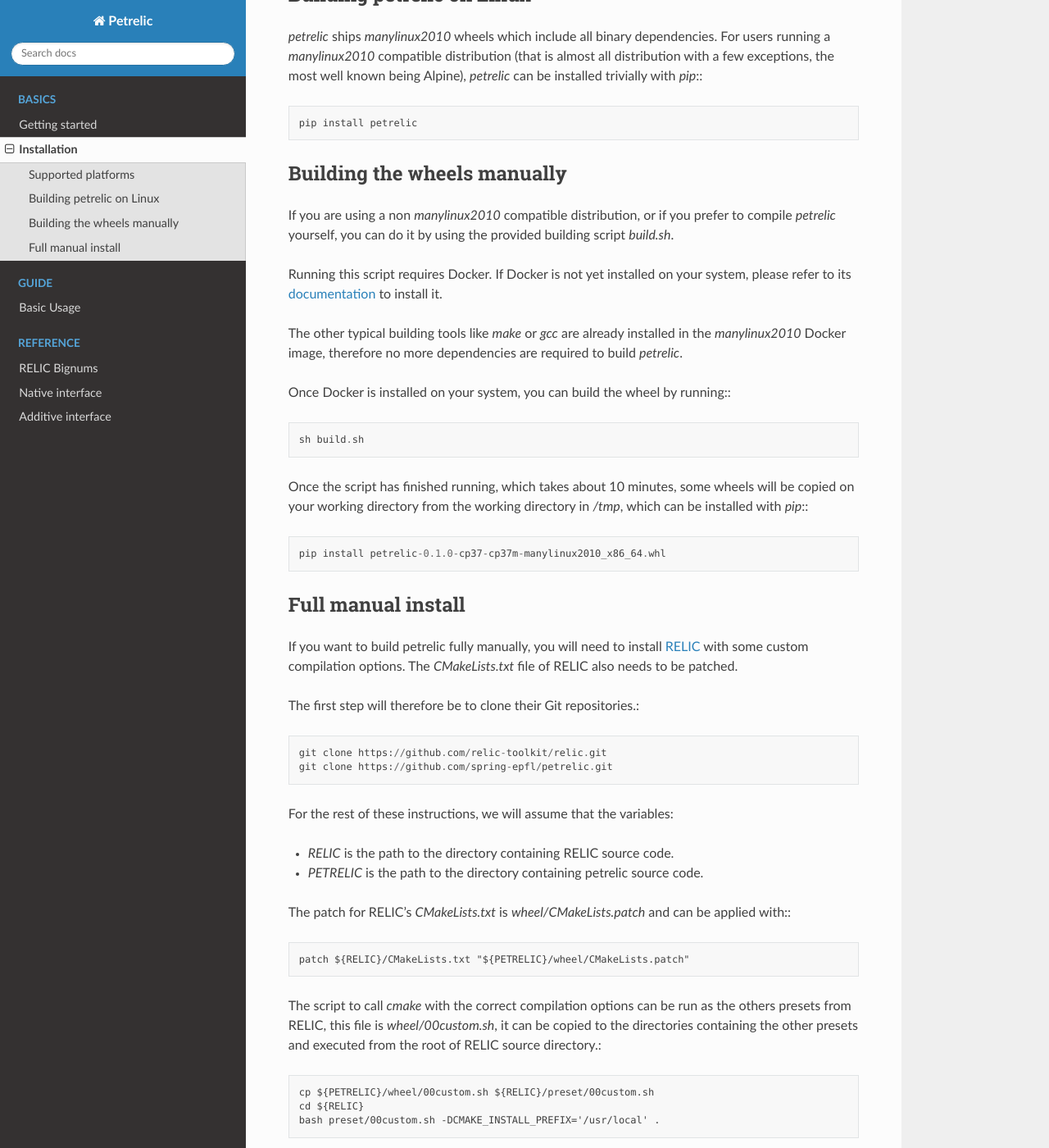
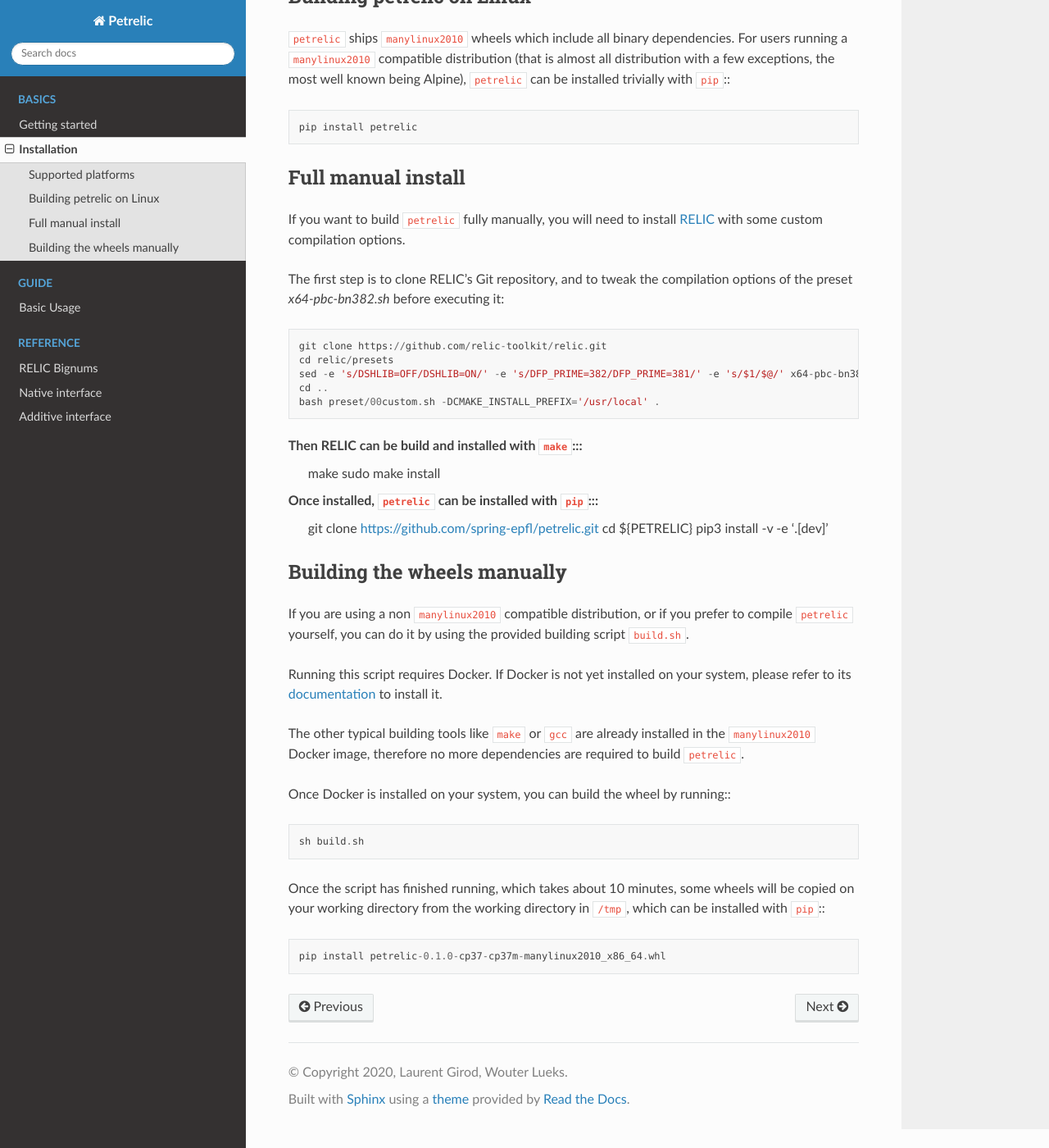
Before and after one commit to spring-epfl/petrelic, a Sphinx documentation site: the page built from docs/source/install.rst, in a window 1280 px wide and 1400 px high, scrolled down 474 px. Shown: the whole window at 82% size. Built offline with Sphinx 7.4.7 and the Read the Docs theme 2.0.0, drawn with Linux system fonts in a browser that asks for light colours; pages that are not in the unit, such as notebooks, are missing from menus; some of the changed text lies outside the part shown.

Commit message:
Update doc for install.

```diff
--- a/docs/source/install.rst
+++ b/docs/source/install.rst
@@ -3,92 +3,77 @@ Installation
 
 Coming soon:
 
-You can install `petrelic` with `pip`:::
+You can install ``petrelic`` with ``pip``:::
 
     pip install petrelic
 
 Supported platforms
 -------------------
 
-Currently, `petrelic` was tested successfully with python 3.7 on Debian 10 on
+Currently, ``petrelic`` was tested successfully with python 3.7 on Debian 10 on
 x86_64 architecture. It might also work with Python 3.6 and 3.8, but no tests
 were performed for these versions.
 
 Building petrelic on Linux
 --------------------------
 
-`petrelic` ships `manylinux2010` wheels which include all binary dependencies.
-For users running a `manylinux2010` compatible distribution (that is almost
-all distribution with a few exceptions, the most well known being Alpine),
-`petrelic` can be installed trivially with `pip`:::
+``petrelic`` ships ``manylinux2010`` wheels which include all binary
+dependencies. For users running a ``manylinux2010`` compatible distribution
+(that is almost all distribution with a few exceptions, the most well known
+being Alpine), ``petrelic`` can be installed trivially with ``pip``:::
 
     pip install petrelic
+
+
+Full manual install
+-------------------
+
+If you want to build ``petrelic`` fully manually, you will need to install
+RELIC_ with some custom compilation options.
+
+.. _RELIC: https://github.com/relic-toolkit/relic
+
+The first step is to clone RELIC's Git repository, and to tweak the compilation
+options of the preset `x64-pbc-bn382.sh` before executing it::
+
+    git clone https://github.com/relic-toolkit/relic.git
+    cd relic/presets
+    sed -e 's/DSHLIB=OFF/DSHLIB=ON/' -e 's/DFP_PRIME=382/DFP_PRIME=381/' -e 's/$1/$@/' x64-pbc-bn382.sh > 00custom.sh
+    cd ..
+    bash preset/00custom.sh -DCMAKE_INSTALL_PREFIX='/usr/local' .
+
+Then RELIC can be build and installed with ``make``:::
+    make
+    sudo make install
+
+Once installed, ``petrelic`` can be installed with ``pip``:::
+    git clone https://github.com/spring-epfl/petrelic.git
+    cd ${PETRELIC}
+    pip3 install -v -e '.[dev]'
 
 
 Building the wheels manually
 ----------------------------
 
-If you are using a non `manylinux2010` compatible distribution, or if you
-prefer to compile `petrelic` yourself, you can do it by using the provided
-building script `build.sh`.
+If you are using a non ``manylinux2010`` compatible distribution, or if you
+prefer to compile ``petrelic`` yourself, you can do it by using the provided
+building script ``build.sh``.
 
 Running this script requires Docker. If Docker is not yet installed on your
 system, please refer to its documentation_ to install it.
 
 .. _documentation: https://docs.docker.com/get-docker/
 
-The other typical building tools like `make` or `gcc` are already installed in
-the `manylinux2010` Docker image, therefore no more dependencies are required
-to build `petrelic`.
+The other typical building tools like ``make`` or ``gcc`` are already installed
+in the ``manylinux2010`` Docker image, therefore no more dependencies are
+required to build ``petrelic``.
 
 Once Docker is installed on your system, you can build the wheel by running:::
 
     sh build.sh
 
 Once the script has finished running, which takes about 10 minutes, some wheels
-will be copied on your working directory from the working directory in `/tmp`,
-which can be installed with `pip`:::
+will be copied on your working directory from the working directory in ``/tmp``,
+which can be installed with ``pip``:::
 
     pip install petrelic-0.1.0-cp37-cp37m-manylinux2010_x86_64.whl
-
-
-Full manual install
--------------------
-
-If you want to build petrelic fully manually, you will need to install RELIC_
-with some custom compilation options. The `CMakeLists.txt` file of RELIC also
-needs to be patched.
-
-.. _RELIC: https://github.com/relic-toolkit/relic
-
-The first step will therefore be to clone their Git repositories.::
-
-    git clone https://github.com/relic-toolkit/relic.git
-    git clone https://github.com/spring-epfl/petrelic.git
-
-For the rest of these instructions, we will assume that the variables:
-
-- `RELIC` is the path to the directory containing RELIC source code.
-- `PETRELIC` is the path to the directory containing petrelic source code.
-
-The patch for RELIC's `CMakeLists.txt` is `wheel/CMakeLists.patch` and can be
-applied with:::
-
-    patch ${RELIC}/CMakeLists.txt "${PETRELIC}/wheel/CMakeLists.patch"
-
-The script to call `cmake` with the correct compilation options can be run as
-the others presets from RELIC, this file is `wheel/00custom.sh`, it can be
-copied to the directories containing the other presets and executed from the
-root of RELIC source directory.::
-
-    cp ${PETRELIC}/wheel/00custom.sh ${RELIC}/preset/00custom.sh
-    cd ${RELIC}
-    bash preset/00custom.sh -DCMAKE_INSTALL_PREFIX='/usr/local' .
-
-Then RELIC can be build with make:::
-    make
-    sudo make install
-
-Once installed, petrelic can be installed with pip:::
-    cd ${PETRELIC}
-    pip3 install -v -e '.[dev]'
```
